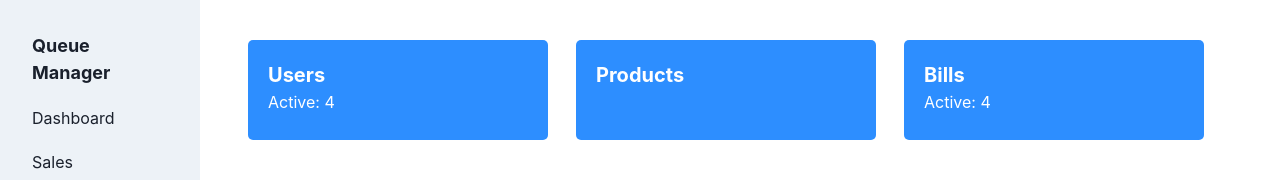
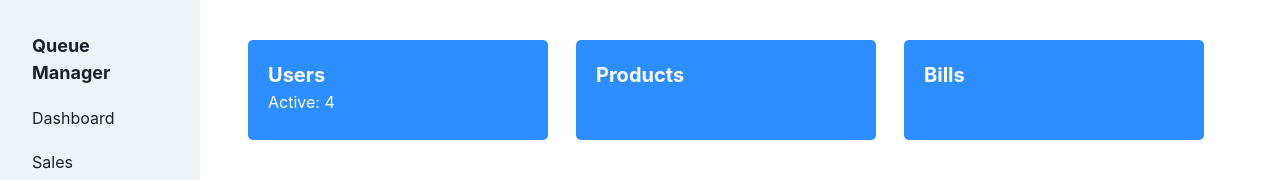
Before and after one commit to saroshkhandev/q-manage, a React (Create React App) app: page /dashboard in a window 1280 px wide. Shown: the top 180 px of the page. Built offline with nearby package versions, Linux system fonts and the light colour scheme.

Commit message:
Added Users + Products Table

```diff
--- a/src/page/Dashboard/Dashboard.js
+++ b/src/page/Dashboard/Dashboard.js
@@ -41,7 +41,6 @@ const Dashboard = () => {
           <Text fontSize="xl" fontWeight="bold">
             Bills
           </Text>
-          <Text>Active: 4</Text>
         </Box>
       </HStack>
     </VStack>
```
